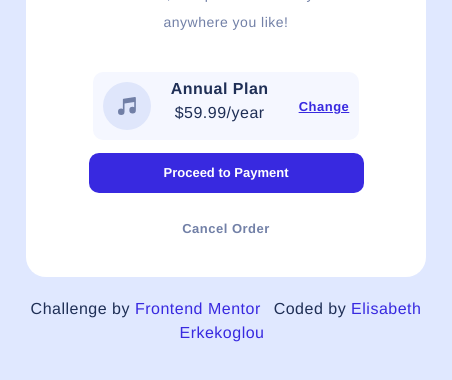
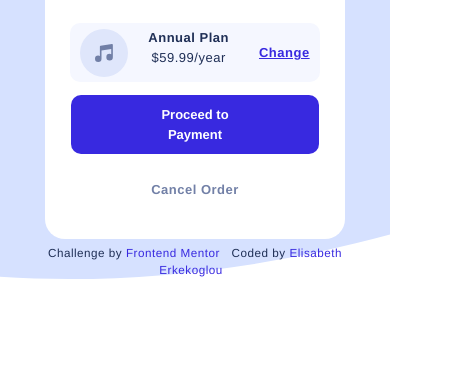
Before and after one commit to elic4vet/order-summary, a plain HTML site: page index.html in a window 390 px wide. Shown: the part 354-734 px from the top of the page, 452 px wide, since content can reach past the window. Drawn offline with nearby package versions, Linux system fonts and the light colour scheme.

Commit message:
Update styles.css

```diff
--- a/src/styles.css
+++ b/src/styles.css
@@ -22,7 +22,9 @@
 }
 
 body {
-  background-color: var(--pale-blue);
+  background-image: url("./assets/images/pattern-background-desktop.svg");
+  background-repeat: no-repeat;
+  background-size: cover;
   color: var(--Dark-blue);
   font-weight: var(--fontw-reg);
   font-size: 16px;
@@ -181,3 +183,27 @@ h1 {
 .attribution a:hover {
   color: var(--dark-lilac);
 }
+
+@media (max-width: 768px) {
+  .card {
+    width: 300px;
+  }
+  .hero-img {
+    width: 100%;
+    height: 100%;
+  }
+  body {
+    background-image: url("./assets/images/pattern-background-mobile.svg");
+    background-repeat: no-repeat;
+    background-size: cover;
+  }
+
+  .attribution {
+    margin-top: 5px;
+    font-size: 0.9rem;
+    text-align: center;
+  }
+  .row {
+    font-size: 1rem;
+  }
+}
```
